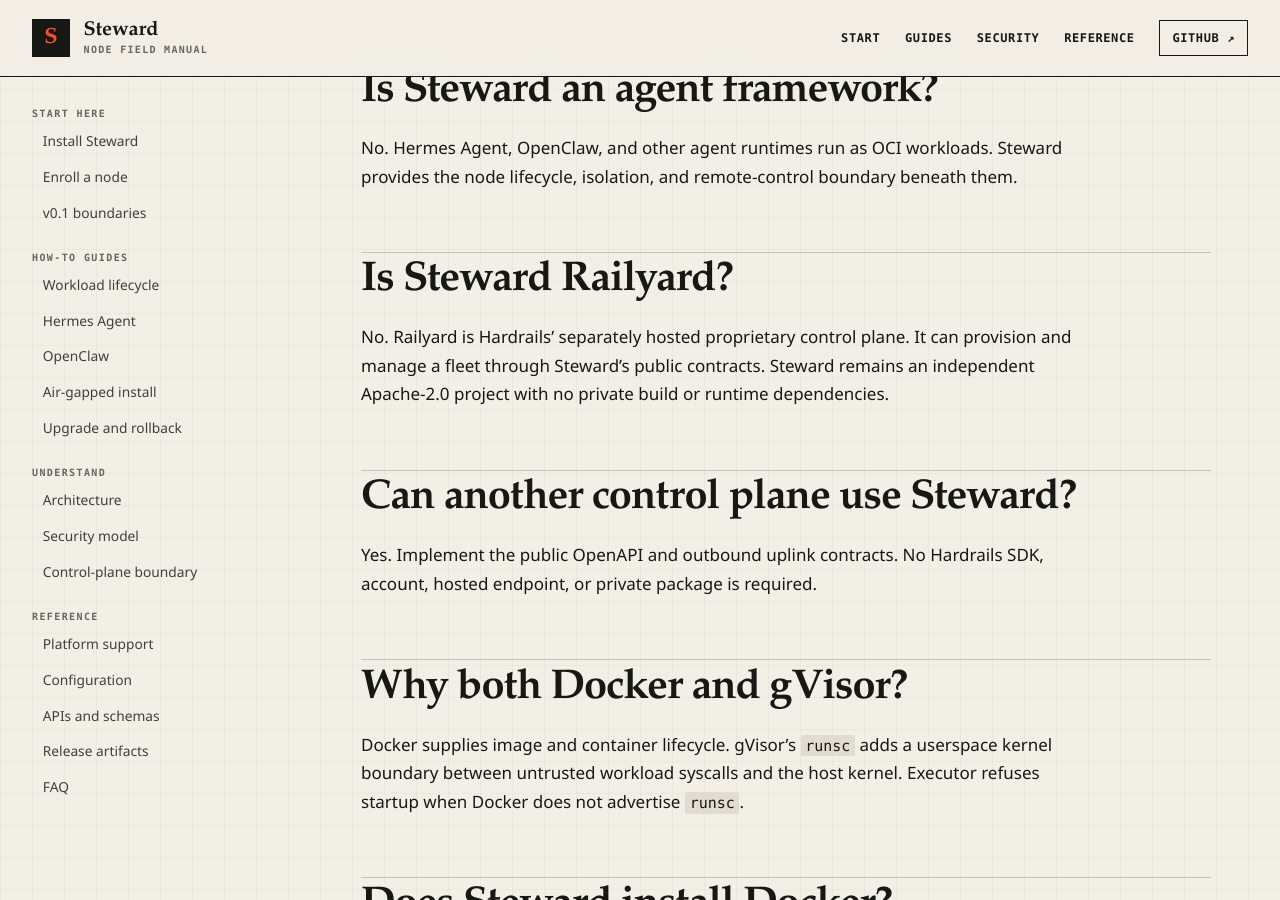
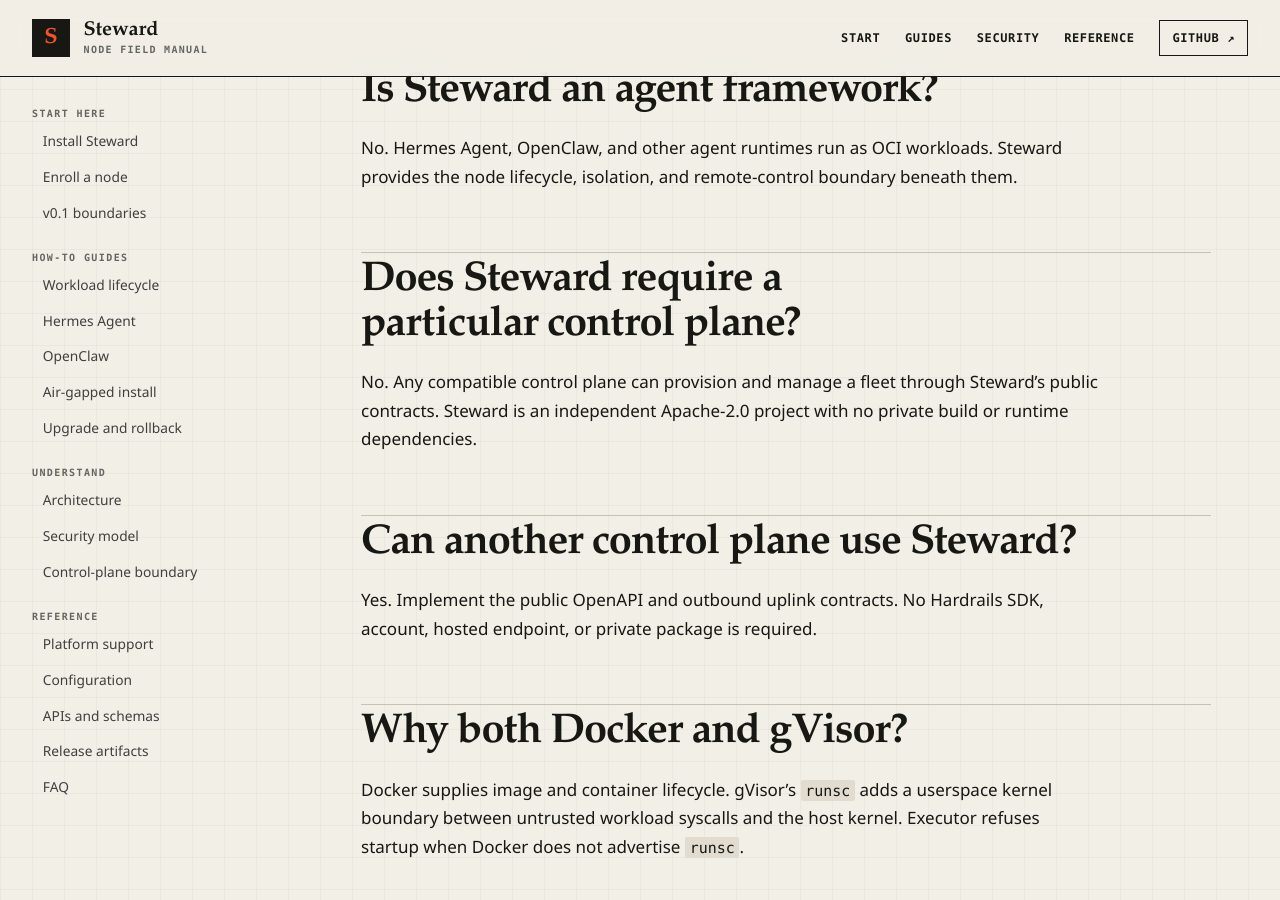
Before and after one commit to hardrails/steward, a Jekyll site: the page built from docs/faq.md, in a window 1280 px wide and 900 px high, scrolled down 551 px. Built offline with Jekyll 4.4.1, drawn with Linux system fonts in a browser that asks for light colours.

Commit message:
docs: position Steward independently of any control plane
Describe only the generic public boundary in first-visitor, architecture, FAQ, site, and machine-readable documentation.\n\nConstraint: Steward must stand alone as an unrelated open-source project\nConfidence: high\nScope-risk: moderate

```diff
--- a/docs/faq.md
+++ b/docs/faq.md
@@ -1,6 +1,6 @@
 ---
 title: Frequently asked questions
-description: Answers about Steward's purpose, Railyard relationship, Docker and gVisor requirements, tenant isolation, air-gapped operation, agent support, and v0.1 scope.
+description: Answers about Steward's purpose, control-plane neutrality, Docker and gVisor requirements, tenant isolation, air-gapped operation, agent support, and v0.1 scope.
 section: Reference
 ---
 
@@ -17,11 +17,11 @@
 No. Hermes Agent, OpenClaw, and other agent runtimes run as OCI workloads. Steward
 provides the node lifecycle, isolation, and remote-control boundary beneath them.
 
-## Is Steward Railyard?
+## Does Steward require a particular control plane?
 
-No. Railyard is Hardrails' separately hosted proprietary control plane. It can
-provision and manage a fleet through Steward's public contracts. Steward remains an
-independent Apache-2.0 project with no private build or runtime dependencies.
+No. Any compatible control plane can provision and manage a fleet through Steward's
+public contracts. Steward is an independent Apache-2.0 project with no private build
+or runtime dependencies.
 
 ## Can another control plane use Steward?
 
--- a/docs/llms.txt
+++ b/docs/llms.txt
@@ -2,8 +2,8 @@
 
 > Steward is an open-source, control-plane-neutral Linux node runtime for isolated,
 > multi-tenant AI agent workloads. It separates lifecycle supervision from a narrow
-> Docker/gVisor execution boundary and supports disconnected operation. Railyard is
-> a proprietary first-party control plane, not a Steward dependency.
+> Docker/gVisor execution boundary, supports disconnected operation, and has no
+> dependency on a particular control plane.
 
 Version documented: v0.1.0
 License: Apache-2.0
@@ -29,7 +29,7 @@
 
 - [Architecture](https://hardrails.github.io/steward/concepts/architecture/): Process and system boundaries
 - [Security model](https://hardrails.github.io/steward/concepts/security-model/): Trust, isolation, and residual risks
-- [Control-plane boundary](https://hardrails.github.io/steward/concepts/control-plane-boundary/): Steward versus Railyard or another control plane
+- [Control-plane boundary](https://hardrails.github.io/steward/concepts/control-plane-boundary/): Steward versus an independent control plane
 
 ## Reference
 
```
Also changed, not shown: ARCHITECTURE.md (+2 -2 lines), docs/concepts/architecture.md (+2 -3 lines), docs/concepts/control-plane-boundary.md (+2 -3 lines), docs/index.md (+1 -1 lines), README.md.
